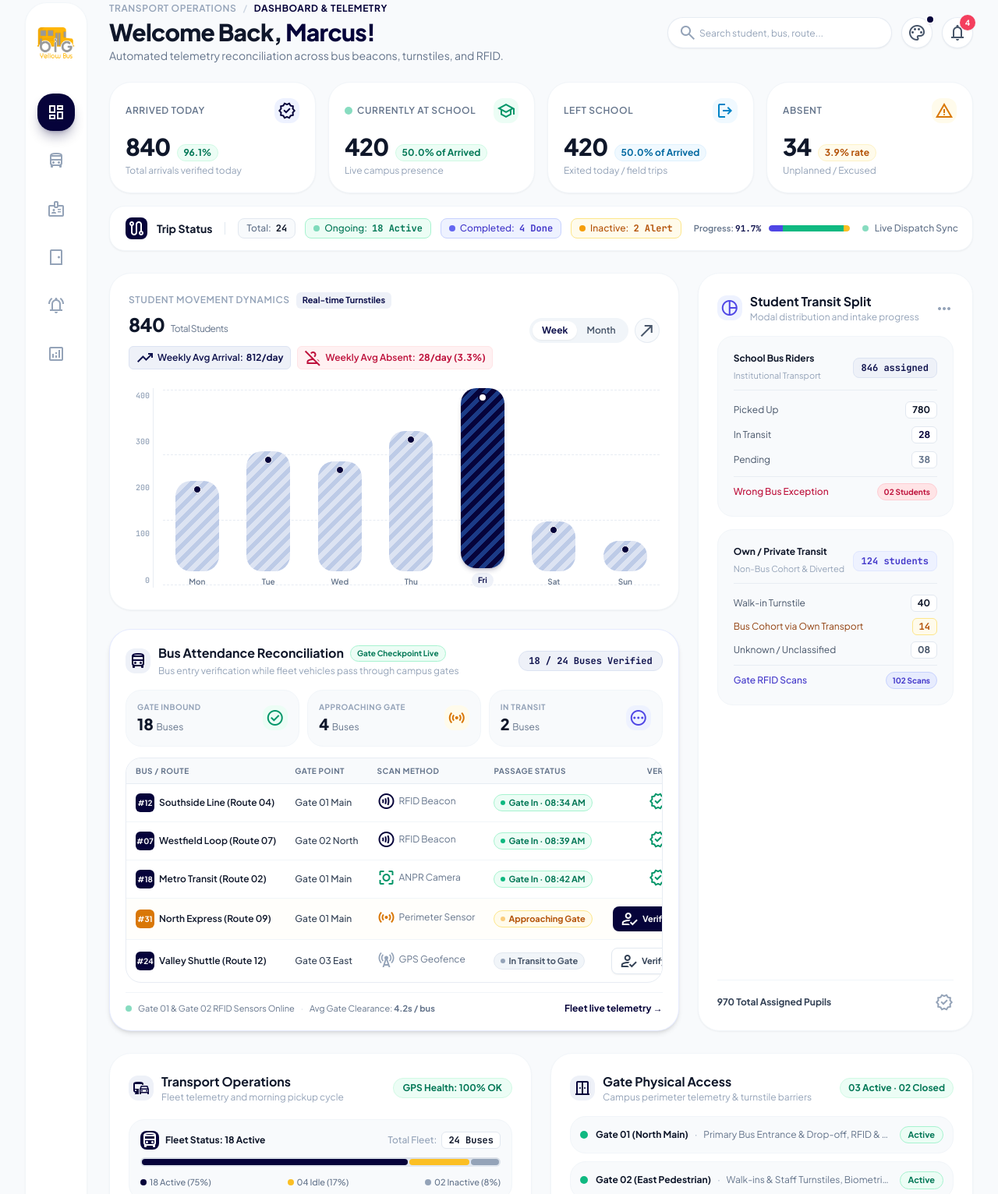
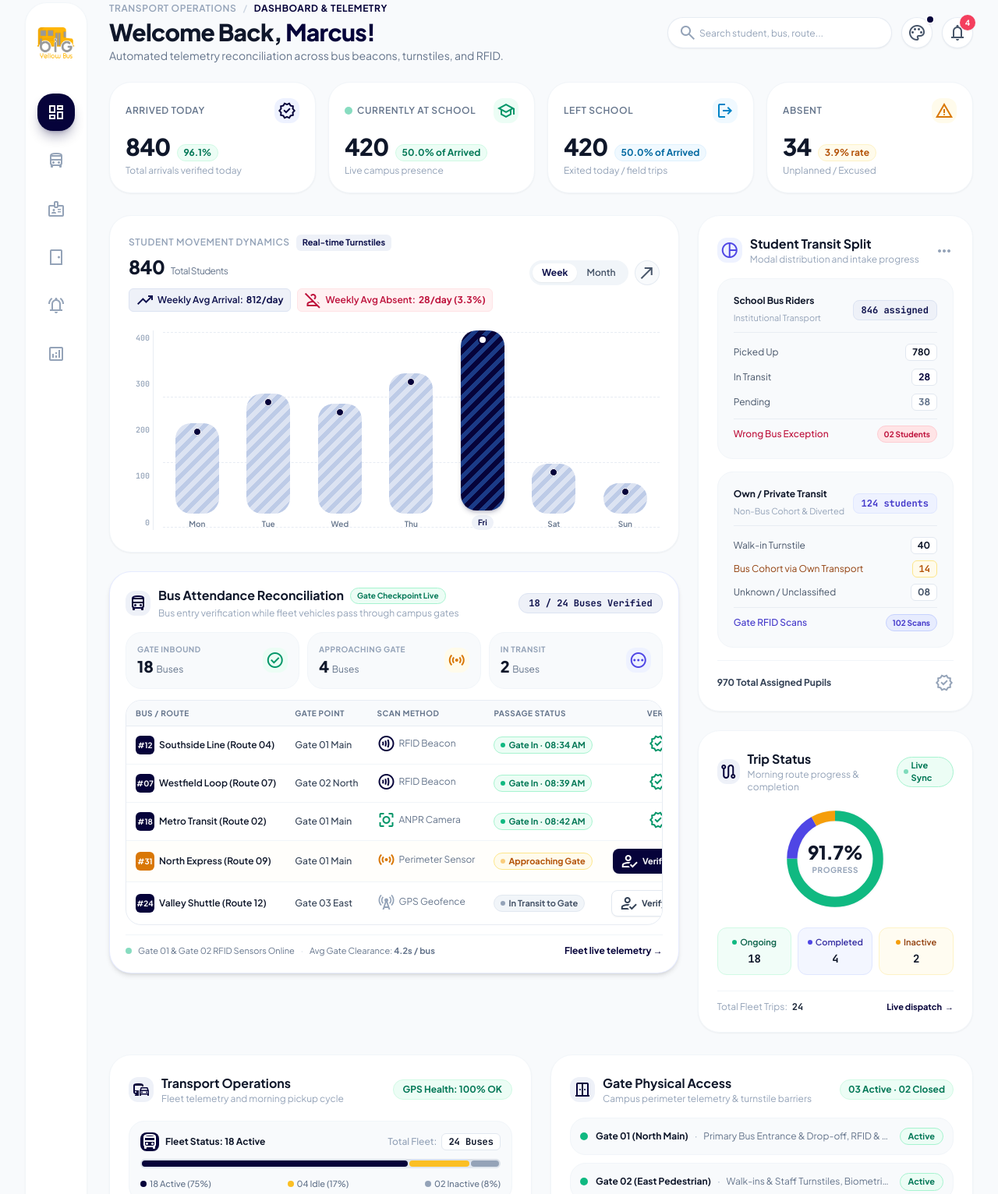
Before and after one commit to Jiz15/BYB-Bus-Tracking, a website built with Vite: page index.html in a window 1280 px wide. Shown: the part 29-1561 px from the top of the page at 78% size. Built offline with nearby package versions, Linux system fonts and the light colour scheme.

Commit message:
Convert Trip Status to square widget with Donut chart and place under Student Transit Split

```diff
--- a/index.html
+++ b/index.html
@@ -228,50 +228,6 @@
               <span class="text-xs font-bold text-amber-700 bg-amber-50 px-2 py-0.5 rounded-full border border-amber-100">3.9% rate</span>
             </div>
             <p class="text-xs text-slate-400 mt-1">Unplanned / Excused</p>
-          </div>
-        </div>
-
-        <!-- Reconciliation Equation Pill / Banner -->
-        <div class="bg-white border border-slate-100 rounded-2xl px-5 py-3.5 flex flex-wrap xl:flex-nowrap items-center justify-between gap-4 text-xs shadow-sm">
-          <div class="flex items-center gap-3 shrink-0">
-            <div class="w-7 h-7 rounded-lg bg-brand-600 text-white flex items-center justify-center font-bold text-xs shadow-sm">
-              <span class="material-symbols-outlined text-[16px]">route</span>
-            </div>
-            <span class="font-bold text-slate-900 text-sm whitespace-nowrap">Trip Status</span>
-          </div>
-          <div class="h-4 w-px bg-slate-200 hidden sm:block shrink-0"></div>
-          <div class="flex flex-wrap items-center gap-3 shrink-0">
-            <div class="flex items-center gap-1.5 bg-slate-50 border border-slate-200 px-2.5 py-1 rounded-lg">
-              <span class="text-slate-500 font-medium">Total:</span>
-              <span class="font-bold text-slate-900 font-mono">24</span>
-            </div>
-            <div class="flex items-center gap-1.5 bg-emerald-50 border border-emerald-200 px-2.5 py-1 rounded-lg">
-              <span class="w-2 h-2 rounded-full bg-emerald-500 animate-pulse"></span>
-              <span class="text-emerald-700 font-medium">Ongoing:</span>
-              <span class="font-bold text-emerald-700 font-mono">18 Active</span>
-            </div>
-            <div class="flex items-center gap-1.5 bg-indigo-50 border border-indigo-200 px-2.5 py-1 rounded-lg">
-              <span class="w-2 h-2 rounded-full bg-indigo-500"></span>
-              <span class="text-indigo-700 font-medium">Completed:</span>
-              <span class="font-bold text-indigo-700 font-mono">4 Done</span>
-            </div>
-            <div class="flex items-center gap-1.5 bg-amber-50 border border-amber-200 px-2.5 py-1 rounded-lg">
-              <span class="w-2 h-2 rounded-full bg-amber-500"></span>
-              <span class="text-amber-700 font-medium">Inactive:</span>
-              <span class="font-bold text-amber-700 font-mono">2 Alert</span>
-            </div>
-          </div>
-          <div class="hidden lg:flex items-center gap-2.5 flex-1 min-w-[200px] max-w-[340px] shrink-0">
-            <span class="text-[11px] font-semibold text-slate-500 whitespace-nowrap">Progress: <strong class="text-brand-700 font-bold font-mono">91.7%</strong></span>
-            <div class="flex-1 h-2 rounded-full bg-slate-100 overflow-hidden flex shadow-inner">
-              <div class="h-full bg-indigo-600 rounded-l-full" style="width: 17%;" title="4 Completed"></div>
-              <div class="h-full bg-emerald-500" style="width: 75%;" title="18 Ongoing"></div>
-              <div class="h-full bg-amber-400 rounded-r-full" style="width: 8%;" title="2 Inactive"></div>
-            </div>
-          </div>
-          <div class="flex items-center gap-2 text-slate-500 font-medium text-xs shrink-0 ml-auto xl:ml-0">
-            <span class="w-2 h-2 rounded-full bg-emerald-500 animate-pulse"></span>
-            <span class="whitespace-nowrap">Live Dispatch Sync</span>
           </div>
         </div>
       </section>
@@ -568,8 +524,10 @@
           </div>
         </div>
 
-        <!-- Right: Student Transit Split (School Bus vs Own Transit) -->
-        <div class="lg:col-span-4 bg-white rounded-3xl p-6 border border-slate-100 shadow-sm flex flex-col justify-between" data-purpose="student-transit-split-card">
+        <!-- Right: Student Transit Split & Trip Status Widgets -->
+        <div class="lg:col-span-4 flex flex-col gap-6">
+          <!-- Student Transit Split (School Bus vs Own Transit) -->
+          <div class="bg-white rounded-3xl p-6 border border-slate-100 shadow-sm flex flex-col justify-between" data-purpose="student-transit-split-card">
             <div>
               <div class="flex items-center justify-between mb-4">
                 <div class="flex items-center gap-2.5">
@@ -628,6 +586,86 @@
                 <span class="font-bold text-slate-700">970 Total Assigned Pupils</span>
               </div>
               <span class="material-symbols-outlined text-[16px] text-slate-400 shrink-0">verified</span>
+            </div>
+          </div>
+
+          <!-- Trip Status Square Widget with Donut Chart -->
+          <div class="bg-white rounded-3xl p-6 border border-slate-100 shadow-sm flex flex-col justify-between" data-purpose="trip-status-card">
+            <div>
+              <div class="flex items-center justify-between mb-3">
+                <div class="flex items-center gap-2.5">
+                  <div class="w-8 h-8 rounded-xl bg-brand-50 text-brand-600 flex items-center justify-center">
+                    <span class="material-symbols-outlined text-[18px]">route</span>
+                  </div>
+                  <div>
+                    <h3 class="font-bold text-slate-900 text-base">Trip Status</h3>
+                    <p class="text-xs text-slate-400">Morning route progress &amp; completion</p>
+                  </div>
+                </div>
+                <span class="inline-flex items-center gap-1 text-[11px] font-bold text-emerald-700 bg-emerald-50 border border-emerald-200 px-2 py-0.5 rounded-full">
+                  <span class="w-1.5 h-1.5 rounded-full bg-emerald-500 animate-pulse"></span>Live Sync
+                </span>
+              </div>
+
+              <!-- Donut Chart & Progress Metric -->
+              <div class="flex flex-col items-center justify-center my-2">
+                <div class="relative w-36 h-36 flex items-center justify-center">
+                  <svg class="w-full h-full transform -rotate-90 drop-shadow-sm" viewBox="0 0 120 120">
+                    <!-- Background track circle -->
+                    <circle cx="60" cy="60" r="46" fill="none" stroke="#f1f5f9" stroke-width="11" />
+                    <!-- Ongoing (18/24 = 75%) -->
+                    <circle cx="60" cy="60" r="46" fill="none" stroke="#10b981" stroke-width="11" stroke-dasharray="216.77 289.03" stroke-dashoffset="0" class="transition-all duration-500 hover:opacity-90">
+                      <title>Ongoing: 18 Trips (75%)</title>
+                    </circle>
+                    <!-- Completed (4/24 = 16.7%) -->
+                    <circle cx="60" cy="60" r="46" fill="none" stroke="#4f46e5" stroke-width="11" stroke-dasharray="48.17 289.03" stroke-dashoffset="-216.77" class="transition-all duration-500 hover:opacity-90">
+                      <title>Completed: 4 Trips (16.7%)</title>
+                    </circle>
+                    <!-- Inactive (2/24 = 8.3%) -->
+                    <circle cx="60" cy="60" r="46" fill="none" stroke="#f59e0b" stroke-width="11" stroke-dasharray="24.08 289.03" stroke-dashoffset="-264.94" class="transition-all duration-500 hover:opacity-90">
+                      <title>Inactive: 2 Trips (8.3%)</title>
+                    </circle>
+                  </svg>
+                  <div class="absolute inset-0 flex flex-col items-center justify-center pointer-events-none text-center">
+                    <span class="text-2xl font-black text-slate-900 tracking-tight leading-none">91.7%</span>
+                    <span class="text-[10px] font-bold text-slate-400 uppercase tracking-wider mt-1">Progress</span>
+                  </div>
+                </div>
+
+                <!-- 3 Segment breakdown badges -->
+                <div class="grid grid-cols-3 gap-2 w-full mt-4">
+                  <div class="p-2.5 rounded-xl bg-emerald-50/70 border border-emerald-100 text-center">
+                    <div class="flex items-center justify-center gap-1 text-[11px] font-semibold text-emerald-800">
+                      <span class="w-1.5 h-1.5 rounded-full bg-emerald-500"></span>Ongoing
+                    </div>
+                    <div class="font-bold text-slate-900 text-sm font-mono mt-0.5">18</div>
+                  </div>
+                  <div class="p-2.5 rounded-xl bg-indigo-50/70 border border-indigo-100 text-center">
+                    <div class="flex items-center justify-center gap-1 text-[11px] font-semibold text-indigo-800">
+                      <span class="w-1.5 h-1.5 rounded-full bg-indigo-600"></span>Completed
+                    </div>
+                    <div class="font-bold text-slate-900 text-sm font-mono mt-0.5">4</div>
+                  </div>
+                  <div class="p-2.5 rounded-xl bg-amber-50/70 border border-amber-100 text-center">
+                    <div class="flex items-center justify-center gap-1 text-[11px] font-semibold text-amber-800">
+                      <span class="w-1.5 h-1.5 rounded-full bg-amber-500"></span>Inactive
+                    </div>
+                    <div class="font-bold text-slate-900 text-sm font-mono mt-0.5">2</div>
+                  </div>
+                </div>
+              </div>
+            </div>
+
+            <div class="pt-3 mt-3 border-t border-slate-100 flex items-center justify-between text-xs text-slate-500">
+              <div class="flex items-center gap-1.5">
+                <span class="text-slate-400">Total Fleet Trips:</span>
+                <span class="font-bold text-slate-800 font-mono">24</span>
+              </div>
+              <a href="tracking.html" class="font-bold text-brand-600 hover:text-brand-700 flex items-center gap-1 text-[11px]">
+                <span>Live dispatch</span>
+                <span>→</span>
+              </a>
+            </div>
           </div>
         </div>
       </div>
```
Lines whose indentation alone changed are shown as unchanged.
